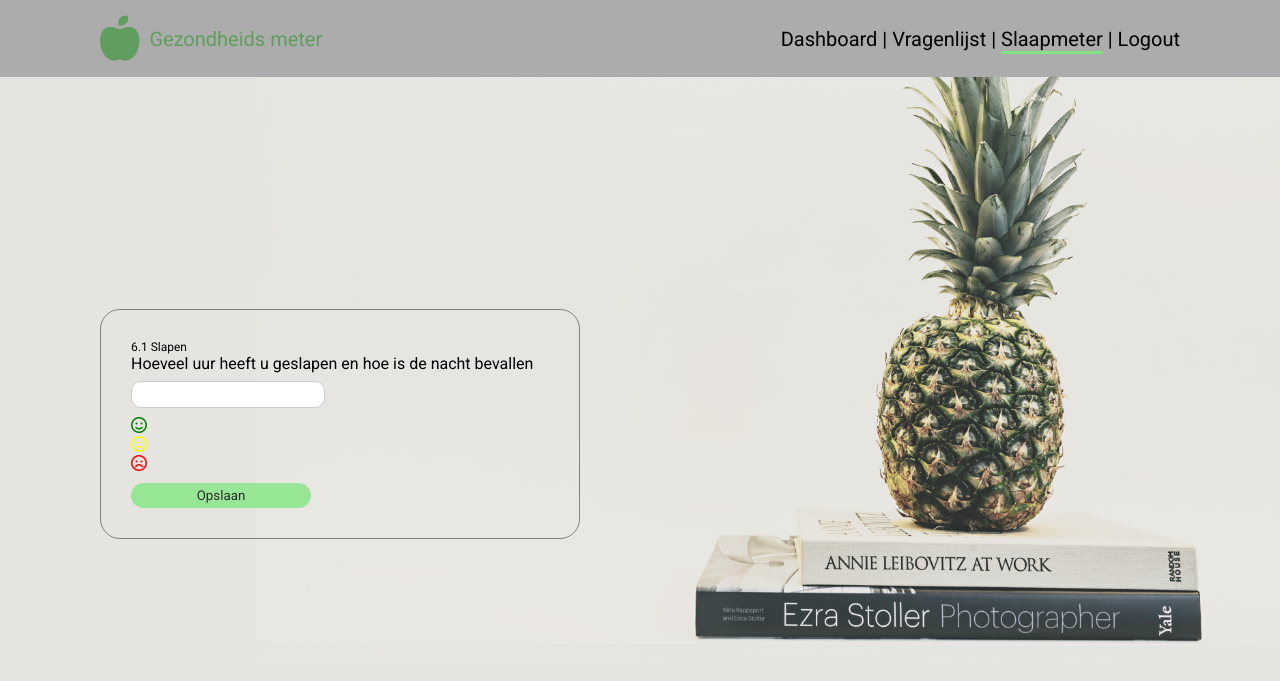
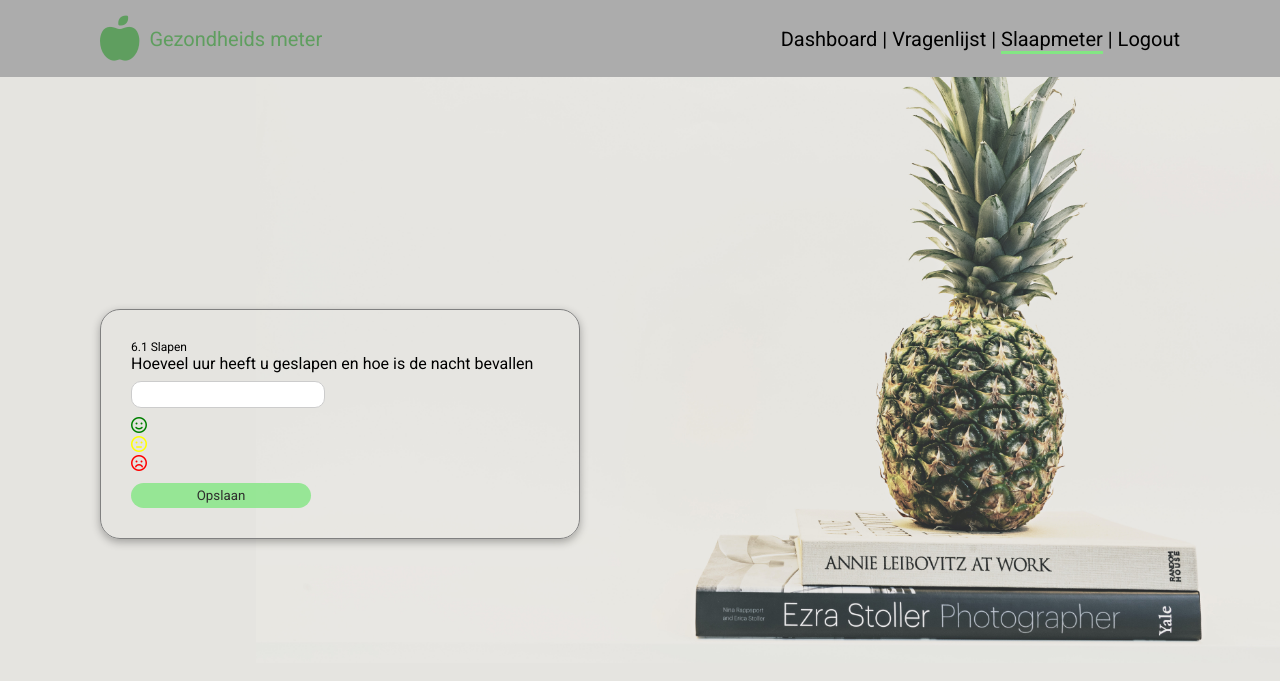
Before and after one commit to RheimerVanDijk/Gezondheidsmeter, a PHP site: page /slaapmeter.php in a window 1280 px wide. Shown: the top 681 px of the page. Run offline with PHP 8.4, Linux system fonts and the light colour scheme; data that the repository does not hold is empty; some libraries are stand-ins or nearby versions.

Commit message:
box-shadow

```diff
--- a/css/vragenlijst.css
+++ b/css/vragenlijst.css
@@ -29,7 +29,7 @@
 .Border-vraag{
     border: 1px solid gray;
     Border-radius: 20px;
-    Box-shadow: 0px 3px 8px Color rgba(0,0,0,0.3);
+    Box-shadow: 0px 3px 8px rgba(0,0,0,0.3);
     height: auto;
     width: 30rem;
     Padding: 30px
--- a/slaapmeter.php
+++ b/slaapmeter.php
@@ -12,7 +12,7 @@
     <div class="rechts">
     <ul>
       <li>
-        <a href="Dashboard.php">Dashboard</a> |
+        <a href="Dashboard.php">Dashboard | </a>
         <a href="vragenlijst.php">Vragenlijst | </a>
         <a class="active" href="slaapmeter.php">Slaapmeter</a> |
         <a href="logout.php">Logout</a>
--- a/src/vragen/eten/vraag1.php
+++ b/src/vragen/eten/vraag1.php
@@ -5,8 +5,7 @@
 <div class="Hoofdtitel">
   <p>3.1 Voeding en alcohol</p>
   </div>
-
-  <p>Welke delen van de schijf van 5 heeft u vandaag getegen</p>
+    <p>Welke delen van de schijf van 5 heeft u vandaag getegen</p>
   <div>
 
   <input type="checkbox" id="s5zuivel" name="zuivel" value="1">
```
